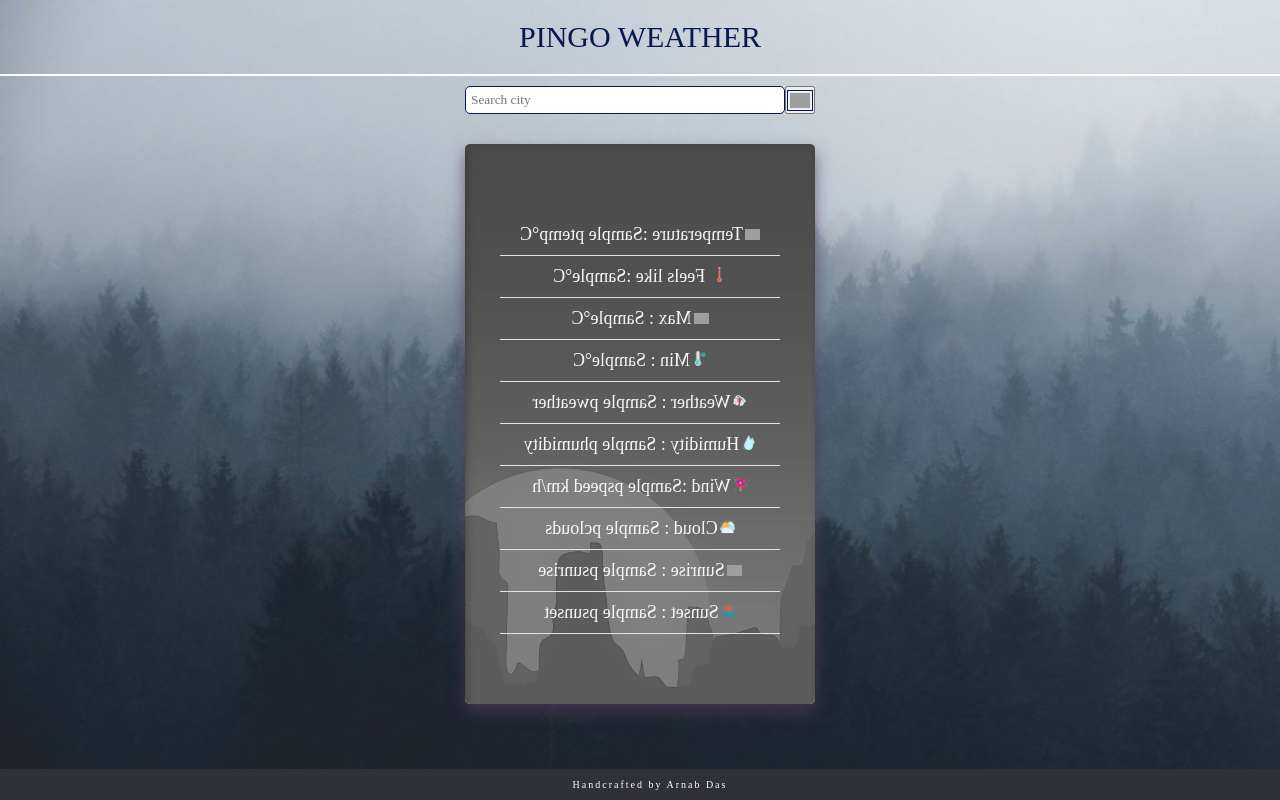
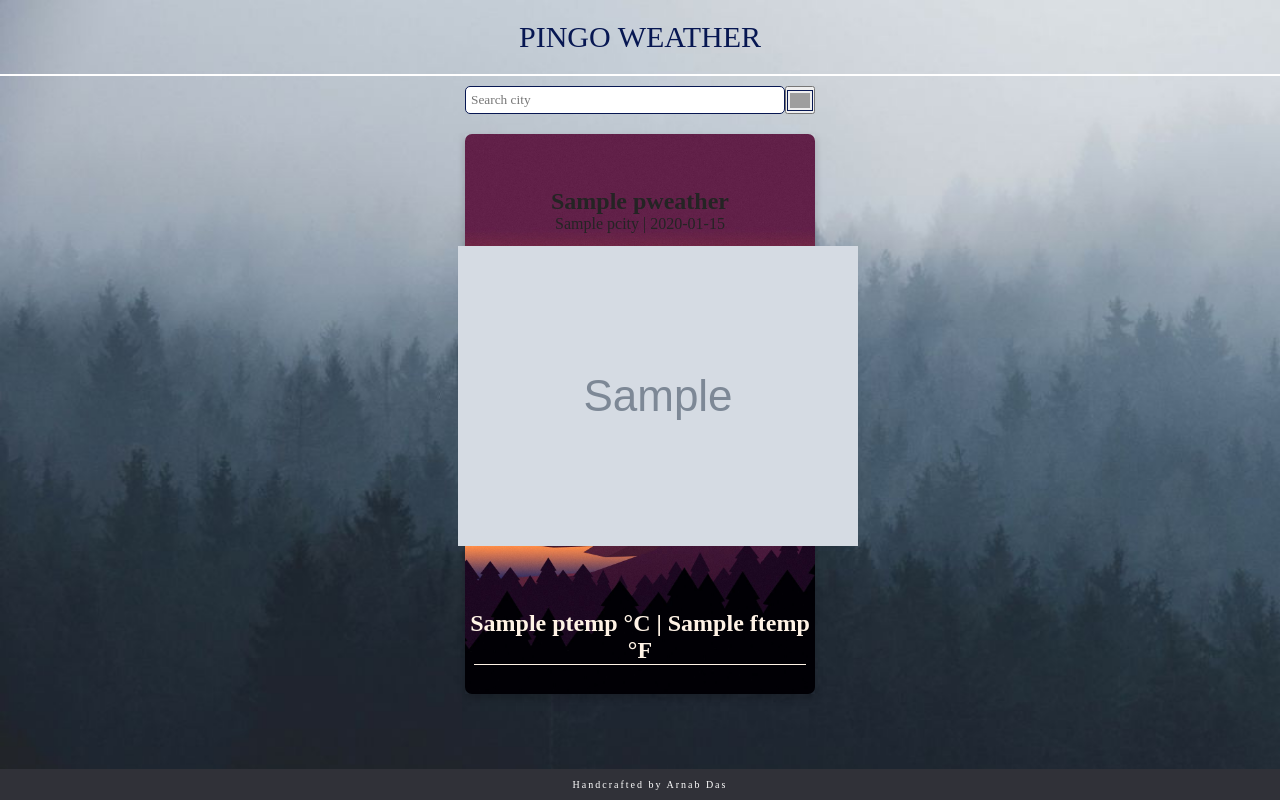
Before and after one commit to arnabdas95/Pingo_WeatherForecast-python-Django, a Django app: template pingoweather/templates/pingoweather/home.html in a window 1280 px wide. Run offline with Django 3.2, Linux system fonts and the light colour scheme; the template is opened without the code that fills it: most values are stand-ins (such as "Sample title", 1, 10 or a date in 2020); grey boxes marked "Sample" are stand-in pictures; grey boxes are pictures that could not be loaded.

Commit message:
change hole html css file as only chrome supports 3d flip change views.py when search is null make it validate in html text area

```diff
--- a/pingoweather/static/pingoweather/css/mystyle.css
+++ b/pingoweather/static/pingoweather/css/mystyle.css
@@ -48,134 +48,16 @@
         flex-wrap: wrap;
     }
 
-    .edu {
-        width: 250px;
-        height: 30rem;
-        padding: 2px;
-        justify-content: center;
-    }
-
-    @media only screen and (min-width: 600px) {
-        .edu {
-            display: flex;
-            width: 350px;
-            height: 35rem;
-            padding: 10px;
-            margin: auto;
-        }
-        .flexContainer {
-            width: 350px;
-        }
-        .heading {
-            border-bottom: 2px solid white;
-            font-size: 30px;
-            ;
-        }
-    }
-
-    .edu-menu {
-        width: 100%;
-        height: 100%;
-        box-shadow: 0px 8px 16px 0px #4f3b5aaf;
-        font-family: 'Lucida Sans', 'Lucida Sans Regular', 'Lucida Grande', 'Lucida Sans Unicode', Geneva, Verdana, sans-serif;
-        color: rgb(103, 58, 114);
-        transition: .8s ease-in-out;
-        transform-style: preserve-3d;
-        border-radius: 5px;
-    }
-
-    .edu:hover .edu-menu {
-        transform: rotateY(180deg);
-    }
-
-    .edu-menu figure {
-        width: 100%;
-        height: 100%;
-        position: absolute;
-        margin: 0;
-        border-radius: 5px;
-        display: flex;
-        justify-content: center;
-        align-items: center;
-        flex-direction: column;
-    }
-
-    .edu-font {
-        background: rgb(255, 255, 255);
-        text-align: center;
-        overflow: hidden;
-        background-size: cover;
-    }
-
-    .edupic {
-        position: absolute;
-        top: 22%;
-        left: -1%;
-        width: 100%;
-    }
-
-    @media only screen and (min-width: 600px) {
-        .edu {
-            font-size: 18px;
-        }
-    }
-
-    .edu-back {
-        background: rgb(255, 255, 255);
-        transform: rotateY(180deg);
-    }
-
-    .edu-heading {
-        text-align: center;
-        border-bottom: solid 1px rgb(255, 243, 230);
-        color: rgb(36, 36, 36);
-        width: 90%;
-        height: 90%;
-
-    }
-
-    .temp {
-        position: absolute;
-        top: 85%;
-        width: 100%;
-        left: 0px;
-        color: rgb(255, 243, 230);
-    }
-
-    .wtr {
-        width: 100%;
-        height: 100%;
-        display: flex;
-        flex-direction: column;
-        justify-content: center;
-        align-items: center;
-
-        background-size: cover;
-        border-radius: 5px;
-    }
 
 
 
-    .wtr div {
-        color: rgb(247, 247, 247);
-        overflow: hidden;
-        width: 80%;
-        padding-top: 10px;
-        padding-bottom: 10px;
-        text-align: center;
-        border-bottom: 1px solid rgb(226, 226, 226);
-    }
 
-    .wtr img {
-        width: 15px;
-        margin-right:2px;
-    }
 
-    .wtr div:hover {
-        background: rgba(22, 43, 110, 0.808);
-        width: 100%;
-        transition: 1s;
-    }
+
+
+
+
+
 
     .footer {
         position: fixed;
@@ -213,3 +95,133 @@
     .closebtn:hover {
         color: black;
     }
+
+
+
+
+
+        .flip-card {
+            background-color: transparent;
+            width: 250px;
+            height: 29rem;
+            perspective: 1000px;
+
+        }
+
+        .flip-card-inner {
+            position: relative;
+            width: 100%;
+            height: 100%;
+            text-align: center;
+            transition: transform 0.6s;
+            transform-style: preserve-3d;
+            box-shadow: 0 4px 8px 0 rgba(0, 0, 0, 0.2);
+
+        }
+
+        .flip-card:hover .flip-card-inner {
+            transform: rotateY(180deg);
+        }
+
+
+         .flip-card-front{
+         display:flex;
+         justify-content:center;
+         align-items:center;}
+
+
+
+        .flip-card-front,
+        .flip-card-back {
+            position: absolute;
+            width: 100%;
+            height: 100%;
+                border-radius:7px;
+            -webkit-backface-visibility: hidden;
+            backface-visibility: hidden;
+        }
+
+        .flip-card-back {
+            background-color: #2980b9;
+            color: white;
+            transform: rotateY(180deg);
+             border-radius:7px;
+        }
+
+        .edu-heading {
+            text-align: center;
+            border-bottom: solid 1px rgb(255, 243, 230);
+            color: rgb(36, 36, 36);
+            width: 95%;
+            height: 85%;
+
+            padding-top:25px; justify-content:center;
+
+        }
+
+
+        .edupic {
+            position: absolute;
+            top: 20%;
+            left: -2%;
+            width: 100%;
+        }
+
+        .temp {
+            position: absolute;
+            top: 85%;
+            width: 100%;
+            left: 0px;
+            color: rgb(255, 243, 230);
+        }
+
+        .wtr {
+            width: 100%;
+            height: 100%;
+            display: flex;
+            flex-direction: column;
+            justify-content: space-evenly;
+            align-items: center;
+            background-image: url('rain.jpg');
+            background-size: cover;
+
+        }
+
+        .wtr div {
+            color: rgb(247, 247, 247);
+            overflow: hidden;
+            width: 80%;
+            padding-top: 10px;
+            padding-bottom: 10px;
+            text-align: center;
+            border-bottom: 1px solid rgb(226, 226, 226);
+        }
+
+        .wtr img {
+            width: 15px;
+        }
+
+        .wtr div:hover {
+            background: rgba(22, 43, 110, 0.808);
+            width: 100%;
+            transition: 1s;
+        }
+
+
+
+          @media only screen and (min-width: 600px) {
+        .flip-card {
+            display: flex;
+            width: 350px;
+            height: 35rem;
+
+        }
+        .flexContainer {
+            width: 350px;
+        }
+        .heading {
+            border-bottom: 2px solid white;
+            font-size: 30px;
+            ;
+        }
+    }
--- a/pingoweather/templates/pingoweather/home.html
+++ b/pingoweather/templates/pingoweather/home.html
@@ -4,9 +4,9 @@
     <meta charset="UTF-8">
     <meta name="viewport" content="width=device-width, initial-scale=1.0">
     <title>Pingo</title>
-    <link rel="stylesheet" href="style.css">
+
     {% load static %}
-    <link rel="stylesheet" type="text/css" href="{% static  'pingoweather/css/mystyle.css' %}" >
+    <link rel="stylesheet" type="text/css" href="{% static  'pingoweather/css/mystyle.css' %}">
 </head>
 
 
@@ -34,98 +34,97 @@
 
 
 
-        <form method="POST" action="">
+        <form method="POST" action="" id="miForm">
             {% csrf_token %}
             <div class="flexContainer">
-                <input type="text" class="inputField" placeholder="Search city" name="value" id="value">
-                <button type=" submit " name="Find" value="submit"><img src="{% static 'pingoweather/img/btn.png' %} " alt="Arrow Icon " style="width:20px; padding:2px; border:1px solid #071752 " ></button>
+                <input type="text" class="inputField" placeholder="Search city" name="value" id="value" required>
+                <button><img src="{% static 'pingoweather/img/btn.png' %} " alt="Arrow Icon " style="width:20px; padding:2px; border:1px solid #071752 " ></button>
             </div>
         </form>
 
         <div class="edu-container ">
-            <div class="edu ">
-                <div class="edu-menu ">
-                    <figure class="edu-font " style="background-image: url({% static  'pingoweather/img/clear.jpg' %}); ">
+            <div class="flip-card">
+                <div class="flip-card-inner">
 
-                    {% if pweather == 'Rain' %}
-                    <figure class="edu-font " style="background-image: url({% static  'pingoweather/img/rain2.jpg' %}); ">
-                        {% endif%}
 
-                    {% if pweather == 'Clear' %}
-                         <figure class="edu-font " style="background-image: url({% static  'pingoweather/img/minimal.jpg' %}); ">
-                      {%endif%}
+                    {%if pweather == 'Rain'%}
+                    <div class="flip-card-front" style="background-image: url({% static 'pingoweather/img/rain2.jpg' %}); background-size: cover; ">
 
-                       {% if pweather == 'Haze'%}
-                                 <figure class="edu-font " style="background-image: url({% static  'pingoweather/img/mist.jpg' %}); ">
-                             {%endif%}
 
-                             {% if pweather == 'Clouds'%}
-                              <figure class="edu-font " style="background-image: url({% static  'pingoweather/img/rain2.jpg' %}); ">
-                           {%endif%}
 
-                               {% if pweather == 'Drizzle'%}
-                                <figure class="edu-font " style="background-image: url({% static  'pingoweather/img/rain2.jpg' %}); ">
-                                {%endif%}
+                        {% elif pweather == 'Clear'%}
+                        <div class="flip-card-front" style="background-image: url({% static 'pingoweather/img/minimal.jpg' %}); background-size: cover; ">
 
-                            {% if pweather == 'Thunderstorm'%}
-                                 <figure class="edu-font " style="background-image: url({% static  'pingoweather/img/rain.jpg' %}); ">
-                            {%endif%}
 
-                             {% if pweather == 'Fog'%}
-                                 <figure class="edu-font " style="background-image: url({% static  'pingoweather/img/haze.jpg' %}); ">
-                               {%endif%}
 
-                               {% if pweather == 'Snow'%}
-                                  <figure class="edu-font " style="background-image: url({% static  'pingoweather/img/ice.jpg' %}); ">
-                                 {%endif%}
+                            {% elif pweather == 'Haze'%}
+                            <div class="flip-card-front" style="background-image: url({% static 'pingoweather/img/mist.jpg' %}); background-size: cover; ">
 
-                               {% if pweather == 'Sand'%}
-                                <figure class="edu-font " style="background-image: url({% static  'pingoweather/img/sunny.png' %}); ">
-                             {%endif%}
 
-                             {% if pweather == 'Dust'%}
-                               <figure class="edu-font " style="background-image: url({% static  'pingoweather/img/sunny.pngg' %}); ">
-                              {%endif%}
+                                {% elif pweather == 'Clouds'%}
+                                <div class="flip-card-front" style="background-image: url({% static 'pingoweather/img/clouds.jpg' %}); background-size: cover; ">
 
-                               {% if pweather == 'Mist'%}
-                                 <figure class="edu-font " style="background-image: url({% static  'pingoweather/img/fog.jpg' %}); ">
+                                    {% elif pweather == 'Drizzle'%}
+                                    <div class="flip-card-front" style="background-image: url({% static 'pingoweather/img/rain2.jpg' %}); background-size: cover; ">
+
+                                        {% elif pweather == 'Thunderstorm'%}
+                                        <div class="flip-card-front" style="background-image: url({% static 'pingoweather/img/rain.jpg' %}); background-size: cover; ">
+
+
+                                            {% elif pweather == 'Sand'%}
+                                            <div class="flip-card-front" style="background-image: url({% static 'pingoweather/img/sunny.png' %}); background-size: cover; ">
+
+                                                {% elif pweather == 'Dust'%}
+                                                <div class="flip-card-front" style="background-image: url({% static 'pingoweather/img/sunny.png' %}); background-size: cover; ">
+
+                                                    {% elif pweather == 'Mist'%}
+                                                    <div class="flip-card-front" style="background-image: url({% static 'pingoweather/img/fog.jpg' %}); background-size: cover; ">
+                                                        {% elif pweather == 'Snow'%}
+                                                        <div class="flip-card-front" style="background-image: url({% static 'pingoweather/img/ice.jpg' %}); background-size: cover; ">
+
+                                                            {% elif pweather == 'Fog'%}
+                                                            <div class="flip-card-front" style="background-image: url({% static 'pingoweather/img/haze.jpg' %}); background-size: cover; ">
+
+                                                                {%else%}
+                                                                <div class="flip-card-front" style="background-image: url({% static 'pingoweather/img/clear.jpg' %}); background-size: cover; ">
                                                                     {%endif%}
 
 
+                                                                    <div class="edu-heading ">
+                                                                        <h2 class="location ">{{pweather}}</h2>
+                                                                        <p class="date ">{{pcity}} | {{hometime}}</p>
+                                                                        <div class="edupic "><img src="{{picon}} "></div>
+                                                                        <h2 class="temp ">{{ptemp}} &deg;C | {{ftemp}} &deg;F</h2>
+                                                                    </div>
 
 
-                        <div class="edu-heading ">
-                            <h2 class="location " style=" text-transform: uppercase; margin-bottom:10px;">{{pweather}}</h2>
-                            <p class="date ">{{pcity}} | {{phometime}}</p>
-                            <div class="edupic "><img src="{{picon}}"></div>
-                            <h2 class="temp ">{{ptemp}} &deg;C | {{ftemp}} &deg;F</h2>
                                                                 </div>
-                    </figure>
+                                                                <div class="flip-card-back ">
 
+                                                                    <div class="wtr" style="background-image: url({% static  'pingoweather/img/sunny1.jpg' %});">
+                                                                        <div> <img src="{% static 'pingoweather/img/temperature.png'%} ">Temperature :{{ptemp}}</div>
+                                                                        <div><img src="{% static 'pingoweather/img/feels.png '%}"> Feels like :{{pfeels_like}}</div>
+                                                                        <div><img src="{% static 'pingoweather/img/temp.png'%} ">Max : {{ptemp_max}}</div>
+                                                                        <div><img src="{% static 'pingoweather/img/cold.png'%} ">Min : {{ptemp_min}}</div>
+                                                                        <div><img src="{% static 'pingoweather/img/weather.png '%}">Weather : {{pweather}} </div>
+                                                                        <div><img src="{% static 'pingoweather/img/water.png '%}">Humidity : {{phumidity}} </div>
+                                                                        <div><img src="{% static 'pingoweather/img/wind.png '%}">Wind :{{pspeed}} km/h </div>
+                                                                        <div><img src="{% static 'pingoweather/img/umbrella.png '%}">Cloud : {{pclouds}} </div>
+                                                                        <div><img src="{% static 'pingoweather/img/sunrise.png '%}">Sunrise : {{psunrise}} </div>
+                                                                        <div><img src="{% static 'pingoweather/img/sunset.png '%}">Sunset : {{psunset}} </div>
+                                                                    </div>
 
-                    <figure class="edu-back ">
-                        <div class="wtr " style="background-image: url({% static  'pingoweather/img/sunny1.jpg' %}); ">
-                            <div> <img src="{% static 'pingoweather/img/temperature.png' %}">Temperature :{{ptemp}}&deg;C</div>
-                            <div><img src="{% static 'pingoweather/img/feels.png' %}"> Feels like :{{pfeels_like}}&deg;C</div>
-                            <div><img src="{% static 'pingoweather/img/temp.png' %}">Max : {{ptemp_max}}&deg;C</div>
-                            <div><img src="{% static 'pingoweather/img/cold.png' %}">Min : {{ptemp_min}}&deg;C</div>
-                            <div><img src="{% static 'pingoweather/img/umbrella.png' %}">Weather : {{pweather}} </div>
-                            <div><img src="{% static 'pingoweather/img/water.png' %}">Humidity : {{phumidity}} </div>
-                            <div><img src="{% static 'pingoweather/img/wind.png' %}">Wind :{{pspeed}} km/h </div>
-                            <div><img src="{% static 'pingoweather/img/weather.png' %}">Cloud : {{pclouds}} </div>
-                            <div><img src="{% static 'pingoweather/img/sunrise.png' %}">Sunrise : {{psunrise}} </div>
-                            <div><img src="{% static 'pingoweather/img/sunset.png' %}">Sunset : {{psunset}} </div>
-                        </div>
-                    </figure>
                                                                 </div>
                                                             </div>
                                                         </div>
+
                                                     </div>
 
                                                     <div class="footer">
                                                         <p>Handcrafted by Arnab Das</p>
                                                     </div>
 
+
 </body>
 
 </html>
--- a/pingoweather/views.py
+++ b/pingoweather/views.py
@@ -21,8 +21,7 @@ def home(request):
     if request.method == 'POST':
        # global city
         city = request.POST.get('value')
-        if city == '':
-            city = oldcity
+
     url = "http://api.openweathermap.org/data/2.5/weather?q={}&appid=241bc9a407a7565c4e826f1fbf47c197&units=metric".format(city)
 
     res = requests.get(url)
```
Lines whose indentation alone changed are shown as unchanged.
